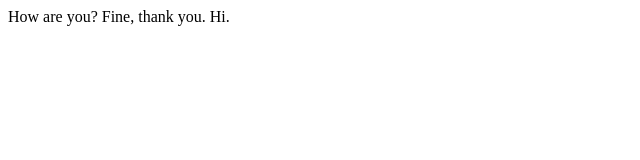
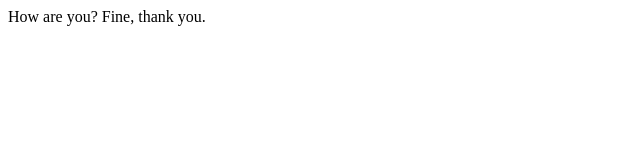
Before and after one commit to wanghua0930/wanghua0930.github.io, a plain HTML site: page basic2/index2.html in a window 1280 px wide. Shown: the full height of the page, 0-640 px from the left. Drawn offline with Linux system fonts and the light colour scheme.

Commit message:
Update index2.html

```diff
--- a/basic2/index2.html
+++ b/basic2/index2.html
@@ -6,6 +6,6 @@
     <title>How are you?</title>
 </head>
 <body>
-    How are you? Fine, thank you. Hi.
+    How are you? Fine, thank you.
 </body>
 </html>
```
